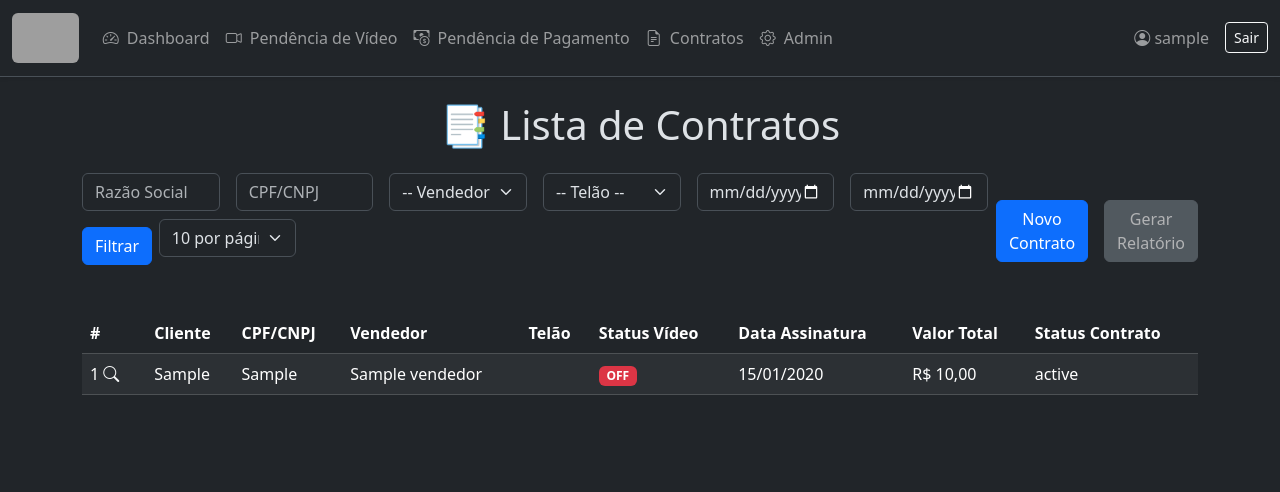
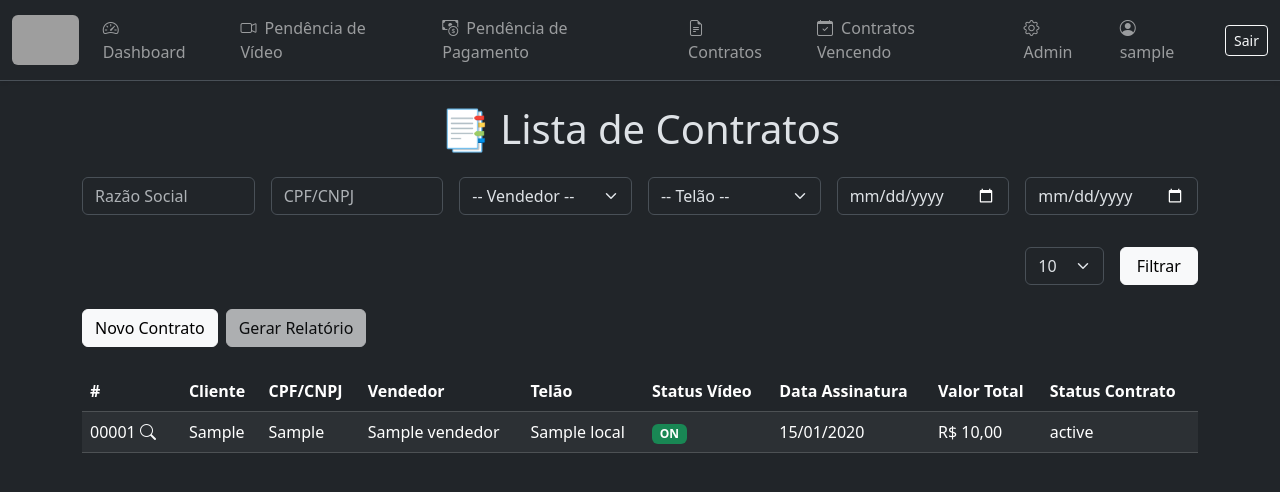
Before and after one commit to ninocsta/Innovaled, a Django app: page / in a window 1280 px wide. Shown: the top 492 px of the page. Run offline with Django 5.2, Linux system fonts and the light colour scheme; a user stored in the database is signed in; tables that the repository leaves empty hold one stand-in row (values such as "Sample post"); grey boxes are pictures that could not be loaded.

Commit message:
holy major updates

```diff
--- a/app/templates/base.html
+++ b/app/templates/base.html
@@ -8,42 +8,61 @@
   <link href="https://cdn.jsdelivr.net/npm/bootstrap@5.3.8/dist/css/bootstrap.min.css" rel="stylesheet"
     integrity="sha384-sRIl4kxILFvY47J16cr9ZwB07vP4J8+LH7qKQnuqkuIAvNWLzeN8tE5YBujZqJLB" crossorigin="anonymous">
   <link rel="stylesheet" href="https://cdn.jsdelivr.net/npm/bootstrap-icons@1.13.1/font/bootstrap-icons.min.css">
+  <style>
+    /* Centraliza os links horizontalmente */
+    .navbar-nav {
+      flex-grow: 1;
+      justify-content: center;
+    }
+    /* Garante que o usuário/login/logout fique à direita */
+    .navbar-actions {
+      display: flex;
+      align-items: center;
+      gap: 1rem;
+    }
+  </style>
 </head>
 <body>
   <!-- Navbar -->
-  <nav class="navbar navbar-expand-lg navbar-dark bg-dark border-bottom shadow-sm ">
-    <div class="container-fluid">
+  <nav class="navbar navbar-expand-lg navbar-dark bg-dark border-bottom shadow-sm">
+    <div class="container-fluid d-flex justify-content-between align-items-center">
       <!-- Logo / Nome do sistema -->
       <a class="navbar-brand d-flex align-items-center" href="{% url 'home' %}">
         <img src="{% static 'logo.jpg' %}" alt="Logo Innova LED" class="img-fluid rounded" style="max-width: 150px; max-height: 50px;">
       </a>
+
       <!-- Botão responsivo -->
       <button class="navbar-toggler" type="button" data-bs-toggle="collapse" data-bs-target="#navbarNav"
         aria-controls="navbarNav" aria-expanded="false" aria-label="Alternar navegação">
         <span class="navbar-toggler-icon"></span>
       </button>
 
-      <!-- Links -->
+      <!-- Links e ações -->
       <div class="collapse navbar-collapse" id="navbarNav">
-        <ul class="navbar-nav me-auto mb-2 mb-lg-0">
-          <li class="nav-item">
+        <!-- Links centralizados -->
+        <ul class="navbar-nav">
+          <li class="nav-item me-lg-3">
             <a class="nav-link" href="#"><i class="bi bi-speedometer2 me-1"></i> Dashboard</a>
           </li>
-          <li class="nav-item">
+          <li class="nav-item me-lg-3">
             <a class="nav-link" href="{% url 'pendencias_video' %}"><i class="bi bi-camera-video me-1"></i> Pendência de Vídeo</a>
           </li>
-          <li class="nav-item">
+          <li class="nav-item me-lg-3">
             <a class="nav-link" href="{% url 'pendencias_pagamento' %}"><i class="bi bi-cash-coin me-1"></i> Pendência de Pagamento</a>
           </li>
-          <li class="nav-item">
+          <li class="nav-item me-lg-3">
             <a class="nav-link" href="{% url 'contratos_list' %}"><i class="bi bi-file-earmark-text me-1"></i> Contratos</a>
           </li>
-          <li class="nav-item">
-            <a class="nav-link" href="/admin/"><i class="bi bi-gear me-1"></i> Admin</a>
+          <li class="nav-item me-lg-3">
+            <a class="nav-link" href="{% url 'contratos_vencendo' %}"><i class="bi bi-calendar-check me-1"></i> Contratos Vencendo</a>
+          </li>
+          <li class="nav-item me-lg-3">
+            <a class="nav-link" href="/admin/" target="_blank"><i class="bi bi-gear me-1"></i> Admin</a>
           </li>
         </ul>
 
-        <!-- Usuário logado -->
+        <!-- Usuário logado ou botão de login -->
+        <div class="navbar-actions ms-auto">
           {% if user.is_authenticated %}
             <span class="navbar-text me-3">
               <i class="bi bi-person-circle"></i> {{ user.username }}
@@ -52,6 +71,7 @@
           {% else %}
             <a href="#" class="btn btn-outline-light btn-sm">Entrar</a>
           {% endif %}
+        </div>
       </div>
     </div>
   </nav>
--- a/core/admin.py
+++ b/core/admin.py
@@ -15,7 +15,7 @@ class BaseAuditAdmin(admin.ModelAdmin):
 
 @admin.register(Contrato)
 class ContratoAdmin(BaseAuditAdmin):
-    list_display = ("id_formatado", "cliente", "valor_mensalidade", "valor_total", "status", "data_assinatura")
+    list_display = ("id_formatado", "cliente", "valor_mensalidade", "status", "data_assinatura")
     list_filter = ("status", "forma_pagamento", "banco", "vendedor", "data_assinatura")
     search_fields = ("cliente__razao_social", "cliente__cpf_cnpj")
     ordering = ("-data_assinatura",)
--- a/core/signals.py
+++ b/core/signals.py
@@ -2,7 +2,7 @@ from .models import Video, Contrato
 from django.db.models.signals import post_save
 from django.dispatch import receiver
 from datetime import timedelta
-
+from dateutil.relativedelta import relativedelta
 
 @receiver(post_save, sender=Video)
 def update_contrato_vencimento(sender, instance, **kwargs):
@@ -13,7 +13,7 @@ def update_contrato_vencimento(sender, instance, **kwargs):
         if not contrato.data_vencimento_contrato:  # Se a data de vencimento ainda não estiver definida
             # Calcula a nova data de vencimento com base na data do vídeo
             print("Atualizando data de vencimento do contrato...")
-            nova_data_vencimento = instance.data_subiu + timedelta(days=contrato.vigencia_meses * 30)
+            nova_data_vencimento = instance.data_subiu + relativedelta(months=contrato.vigencia_meses - 1)
             contrato.data_vencimento_contrato = nova_data_vencimento
             print("Nova data de vencimento definida para:", nova_data_vencimento)
             contrato.save()
--- a/core/templates/contratos/contratos.html
+++ b/core/templates/contratos/contratos.html
@@ -6,17 +6,20 @@
 <div class="container mt-4">
     <h1 class="mb-4 text-center">📑 Lista de Contratos</h1>
 
-    <!-- Filtros e Botões -->
-    <div class="d-flex justify-content-between align-items-center mb-4 gap-2">
+    <!-- Container -->
+    <div class="mb-4">
         <!-- Filtros -->
-        {% include "partials/filtros_contratos.html" %}
+        <div class="mb-3">
+            {% include "partials/filtros_contratos.html" %}
+        </div>
 
         <!-- Botões -->
-        <div class="gap-2 d-flex">
-            <a href="{% url 'contrato_create' %}" class="btn btn-primary me-2">Novo Contrato</a>
-            <button class="btn btn-secondary" disabled>Gerar Relatório</button>
+        <div class="d-flex flex-wrap gap-2">
+            <a href="{% url 'contrato_create' %}" class="btn btn-light">Novo Contrato</a>
+            <button class="btn btn-light" disabled>Gerar Relatório</button>
         </div>
     </div>
+
 
     <!-- Tabela de Contratos -->
     <div class="table-responsive">
@@ -37,18 +40,34 @@
             <tbody>
                 {% for contrato in page_obj %}
                 <tr>
-                    <td>{{ contrato.id_contrato }} <a href="{% url 'contrato_detail' contrato.pk %}"><i class="bi bi-search text-light me-2"></i></a></td>
+                    <td>{{ contrato.id_contrato|stringformat:"05d" }} <a
+                            href="{% url 'contrato_detail' contrato.pk %}"><i
+                                class="bi bi-search text-light me-2"></i></a></td>
                     <td>{{ contrato.cliente.razao_social }}</td>
                     <td>{{ contrato.cliente.cpf_cnpj }}</td>
                     <td>{{ contrato.vendedor.nome }}</td>
-                    <td>{{ contrato.video.local.nome }}</td>
                     <td>
-                        {% if contrato.video and contrato.video.status %}
-                            <span class="badge bg-success">ON</span>
+                        {% for local in contrato.videos.all %}
+                        {% if local.local %}
+                        {{ local.local.nome }}
+                        {% endif %}
+                        {% endfor %}
+                    </td>
+                    <td>
+                        {% for video in contrato.videos.all %}
+                        {% if video.status %}
+                        <span class="badge bg-success">ON</span>
                         {% else %}
-                            <span class="badge bg-danger">OFF</span>
+                        <span class="badge bg-danger">OFF</span>
+                        {% endif %}
+                        {% empty %}
+                        <span class="text-muted">Sem vídeo</span>
+                        {% endfor %}
+                        {% if not contrato.videos.exists %}
+                        <span class="text-muted">Sem vídeo</span>
                         {% endif %}
                     </td>
+
                     <td>{{ contrato.data_assinatura|date:"d/m/Y" }}</td>
                     <td>R$ {{ contrato.valor_total }}</td>
                     <td>{{ contrato.status.nome_status }}</td>
--- a/core/templates/partials/filtros_contratos.html
+++ b/core/templates/partials/filtros_contratos.html
@@ -27,15 +27,16 @@
     <div class="col-md-2">
         <input type="date" name="data_fim" value="{{ query_data_fim }}" class="form-control">
     </div>
-    <div class="col-md-1 d-grid">
-        <button type="submit" class="btn btn-primary">Filtrar</button>
-    </div>
-
-    <div class="col-md-2 mt-2">
+    <div class="w-100"></div>
+    <div class="col-md-10"></div>
+    <div class="col-md-1 align-self-end">
         <select name="itens" class="form-select" onchange="this.form.submit()">
-            <option value="10" {% if itens_por_pagina == 10 %}selected{% endif %}>10 por página</option>
-            <option value="25" {% if itens_por_pagina == 25 %}selected{% endif %}>25 por página</option>
-            <option value="50" {% if itens_por_pagina == 50 %}selected{% endif %}>50 por página</option>
+            <option value="10" {% if itens_por_pagina == 10 %}selected{% endif %}>10</option>
+            <option value="25" {% if itens_por_pagina == 25 %}selected{% endif %}>25</option>
+            <option value="50" {% if itens_por_pagina == 50 %}selected{% endif %}>50</option>
         </select>
     </div>
+        <div class="col-md-1 d-grid align-self-end">
+        <button type="submit" class="btn btn-light">Filtrar</button>
+    </div>
 </form>
--- a/core/urls.py
+++ b/core/urls.py
@@ -6,6 +6,8 @@ urlpatterns = [
     path("contratos/", views.contrato_list, name="contratos_list"),
     path("contrato/<int:pk>/", views.contrato_detail, name="contrato_detail"),
     path("", views.contrato_list, name="home"),
+    path("contratos/vencimentos/", views.contratos_vencendo, name="contratos_vencendo"),
+    path("contratos/<int:pk>/renovar/", views.renovar_contrato, name="renovar_contrato"),
 
     # Pendências globais
     path("pendencias/video/", views.pendencias_video, name="pendencias_video"),
--- a/core/views.py
+++ b/core/views.py
@@ -90,6 +90,7 @@ def contrato_list(request):
 @login_required
 def contrato_create(request):
     cliente_existente = None
+    data_ultima_parcela = None
 
     if request.method == "POST":
         cliente_form = ClienteForm(request.POST)
@@ -97,13 +98,22 @@ def contrato_create(request):
         documento_form = DocumentoContratoForm(request.POST, request.FILES)
         video_formset = VideoFormSet(request.POST, prefix='video')
 
-        if cliente_form.is_valid() and contrato_form.is_valid() and documento_form.is_valid() and video_formset.is_valid():
-            # Verificar se o cliente já existe
+        if (
+            cliente_form.is_valid()
+            and contrato_form.is_valid()
+            and documento_form.is_valid()
+            and video_formset.is_valid()
+        ):
+            # 🔎 Verifica se já existe cliente com o mesmo CPF/CNPJ
             cpf_cnpj = cliente_form.cleaned_data.get("cpf_cnpj")
-            cliente_existente = Cliente.objects.filter(cpf_cnpj=cpf_cnpj).first()
+            cliente = Cliente.objects.filter(cpf_cnpj=cpf_cnpj).first()
 
-            if cliente_existente:
-                cliente = cliente_existente
+            if cliente:
+                cliente_existente = cliente
+                messages.info(
+                    request,
+                    f"⚠ Cliente {cliente.razao_social} ({cliente.cpf_cnpj}) já existe e será reutilizado.",
+                )
             else:
                 cliente = cliente_form.save(commit=False)
                 cliente.created_by = request.user
@@ -115,16 +125,17 @@ def contrato_create(request):
             contrato.cliente = cliente
             contrato.created_by = request.user
             contrato.updated_by = request.user
-            contrato.valor_total = contrato.valor_mensalidade * contrato.vigencia_meses
+
 
             if contrato.data_vencimento_primeira_parcela:
-                contrato.data_ultima_parcela = contrato.data_vencimento_primeira_parcela + relativedelta(
-                    months=contrato.vigencia_meses - 1
+                contrato.data_ultima_parcela = (
+                    contrato.data_vencimento_primeira_parcela
+                    + relativedelta(months=contrato.vigencia_meses - 1)
                 )
 
             status_ativo, _ = StatusContrato.objects.get_or_create(
                 nome_status="Ativo",
-                defaults={'created_by': request.user, 'updated_by': request.user}
+                defaults={"created_by": request.user, "updated_by": request.user},
             )
             contrato.status = status_ativo
             contrato.save()
@@ -137,7 +148,7 @@ def contrato_create(request):
                 video.created_by = request.user
                 video.updated_by = request.user
                 video.save()
-            video_formset.save()  # Processa deletes também
+            video_formset.save()  # processa deletes
 
             # Salvar documento
             if documento_form.cleaned_data.get("arquivo"):
@@ -147,15 +158,33 @@ def contrato_create(request):
                 documento.updated_by = request.user
                 documento.save()
 
-            messages.success(request, "Contrato criado com sucesso!")
+            messages.success(request, "✅ Contrato criado com sucesso!")
             return redirect("contrato_detail", pk=contrato.pk)
 
         else:
-            # Adicionar mensagens de erro para o usuário
+            # ⚡ Mantém os valores calculados mesmo em caso de erro
+            try:
+                vigencia = int(request.POST.get("vigencia_meses", 0))
+                mensalidade = float(request.POST.get("valor_mensalidade", 0))
+            except (ValueError, TypeError):
+                vigencia = 0
+
+
+            try:
+                data_inicial = request.POST.get("data_vencimento_primeira_parcela")
+                if data_inicial and vigencia:
+                    data_inicial = datetime.strptime(data_inicial, "%Y-%m-%d").date()
+                    data_ultima_parcela = data_inicial + relativedelta(
+                        months=vigencia - 1
+                    )
+            except Exception:
+                data_ultima_parcela = None
+
+            # Mensagens de erro detalhadas
             for form_name, form in [
                 ("Cliente", cliente_form),
                 ("Contrato", contrato_form),
-                ("Documento", documento_form)
+                ("Documento", documento_form),
             ]:
                 for field, errors in form.errors.items():
                     for error in errors:
@@ -164,11 +193,15 @@ def contrato_create(request):
             for i, form in enumerate(video_formset.forms):
                 for field, errors in form.errors.items():
                     for error in errors:
-                        messages.error(request, f"Vídeo #{i+1} - {field}: {error}")
+                        messages.error(
+                            request, f"Vídeo #{i+1} - {field}: {error}"
+                        )
 
     else:
         cliente_form = ClienteForm()
-        contrato_form = ContratoForm(initial={'data_assinatura': timezone.now().date()})
+        contrato_form = ContratoForm(
+            initial={"data_assinatura": timezone.now().date()}
+        )
         documento_form = DocumentoContratoForm()
         video_formset = VideoFormSet(prefix='video')
 
@@ -181,8 +214,10 @@ def contrato_create(request):
             "documento_form": documento_form,
             "video_formset": video_formset,
             "cliente_existente": cliente_existente,
+            "data_ultima_parcela": data_ultima_parcela,
         },
     )
+
 
 @login_required
 def contrato_detail(request, pk):
@@ -194,6 +229,10 @@ def contrato_detail(request, pk):
     # Preparar vídeos pendentes e ativos
     videos_pendentes = videos.filter(status=False)
     videos_ativos = videos.filter(status=True)
+
+    # Flags para pendências
+    tem_video_pendente = videos_pendentes.exists()
+    tem_pagamento_pendente = not contrato.primeiro_pagamento or not contrato.segundo_pagamento
 
     if request.method == "POST":
         form = DocumentoContratoForm(request.POST, request.FILES)
@@ -213,6 +252,8 @@ def contrato_detail(request, pk):
         "videos": videos,
         "videos_pendentes": videos_pendentes,
         "videos_ativos": videos_ativos,
+        "tem_video_pendente": tem_video_pendente,
+        "tem_pagamento_pendente": tem_pagamento_pendente,
         "locais": locais,
     })
 
@@ -220,10 +261,16 @@ def contrato_detail(request, pk):
 
 @login_required
 def pendencias_video(request):
-    # Filtra contratos que têm pelo menos um vídeo com status=False
-    contratos = Contrato.objects.annotate(
-        videos_pendentes=Count('videos', filter=Q(videos__status=False))
-    ).filter(videos_pendentes__gt=0).select_related("cliente")
+    # Filtra contratos que têm pelo menos um vídeo OFF
+    # e que já possuem primeiro_pagamento
+    contratos = (
+        Contrato.objects.annotate(
+            videos_pendentes=Count("videos", filter=Q(videos__status=False))
+        )
+        .filter(videos_pendentes__gt=0, primeiro_pagamento__isnull=False)
+        .select_related("cliente")
+        .prefetch_related("videos")  # otimiza query dos vídeos
+    )
 
     return render(request, "pendencias/pendencias_video.html", {"contratos": contratos})
 
@@ -331,3 +378,34 @@ def video_create_modal(request, contrato_id):
             messages.error(request, "❌ Preencha todos os campos corretamente.")
 
     return redirect("contrato_detail", pk=contrato.pk)
+
+
+@login_required
+def contratos_vencendo(request):
+    hoje = timezone.now().date()
+    # Pega contratos que têm data de vencimento e ainda não foram cancelados
+    contratos = (
+        Contrato.objects.filter(
+            data_vencimento_contrato__isnull=False,
+            data_cancelamento_contrato__isnull=True,
+        )
+        .order_by("data_vencimento_contrato")
+    )
+    return render(request, "contratos/contratos_vencendo.html", {"contratos": contratos, "hoje": hoje})
+
+
+@login_required
+def renovar_contrato(request, pk):
+    contrato = get_object_or_404(Contrato, pk=pk)
+
+    if contrato.data_vencimento_contrato:
+        contrato.data_vencimento_contrato += relativedelta(months=1)
+        contrato.save()
+        messages.success(
+            request,
+            f"📅 Contrato #{contrato.id_contrato} renovado por mais 30 dias (novo vencimento: {contrato.data_vencimento_contrato.strftime('%d/%m/%Y')}).",
+        )
+    else:
+        messages.warning(request, f"⚠ O contrato #{contrato.id_contrato} não possui data de vencimento definida.")
+
+    return redirect("contratos_vencendo")
```
Also changed, not shown: core/forms.py (+7 -22 lines), core/models.py (+37 -4 lines), core/templates/contratos/contrato_detail.html (+35 -18 lines), core/templates/contratos/contrato_form.html (+43 -29 lines), core/templates/contratos/contratos_vencendo.html (added, +46 -0 lines), core/templates/pendencias/pendencias_video.html (+23 -7 lines), core/migrations/0005_alter_contrato_options_alter_cliente_cpf_cnpj.py (added), core/migrations/0006_remove_contrato_valor_total.py (added). Lines whose indentation alone changed are shown as unchanged.
